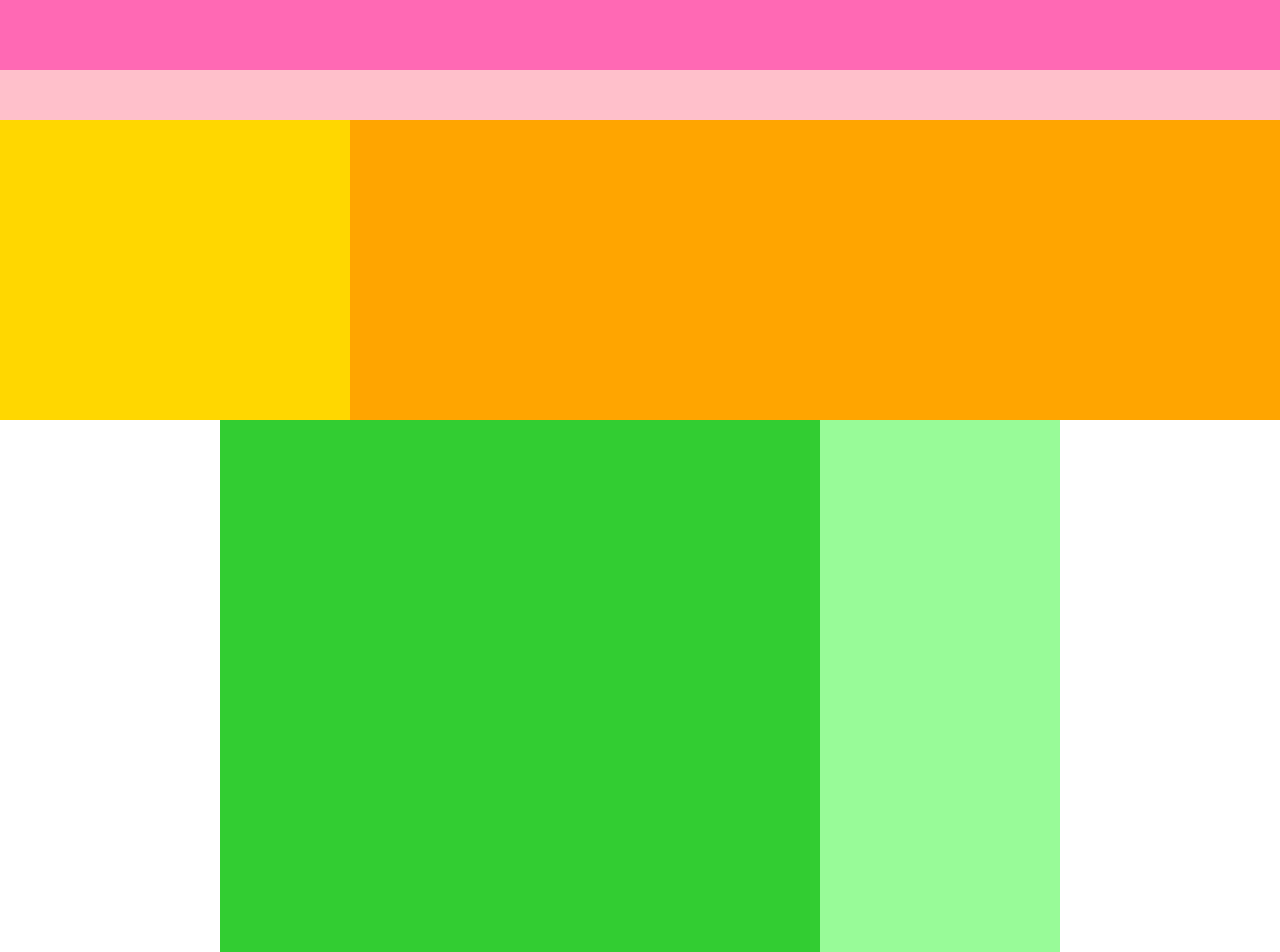
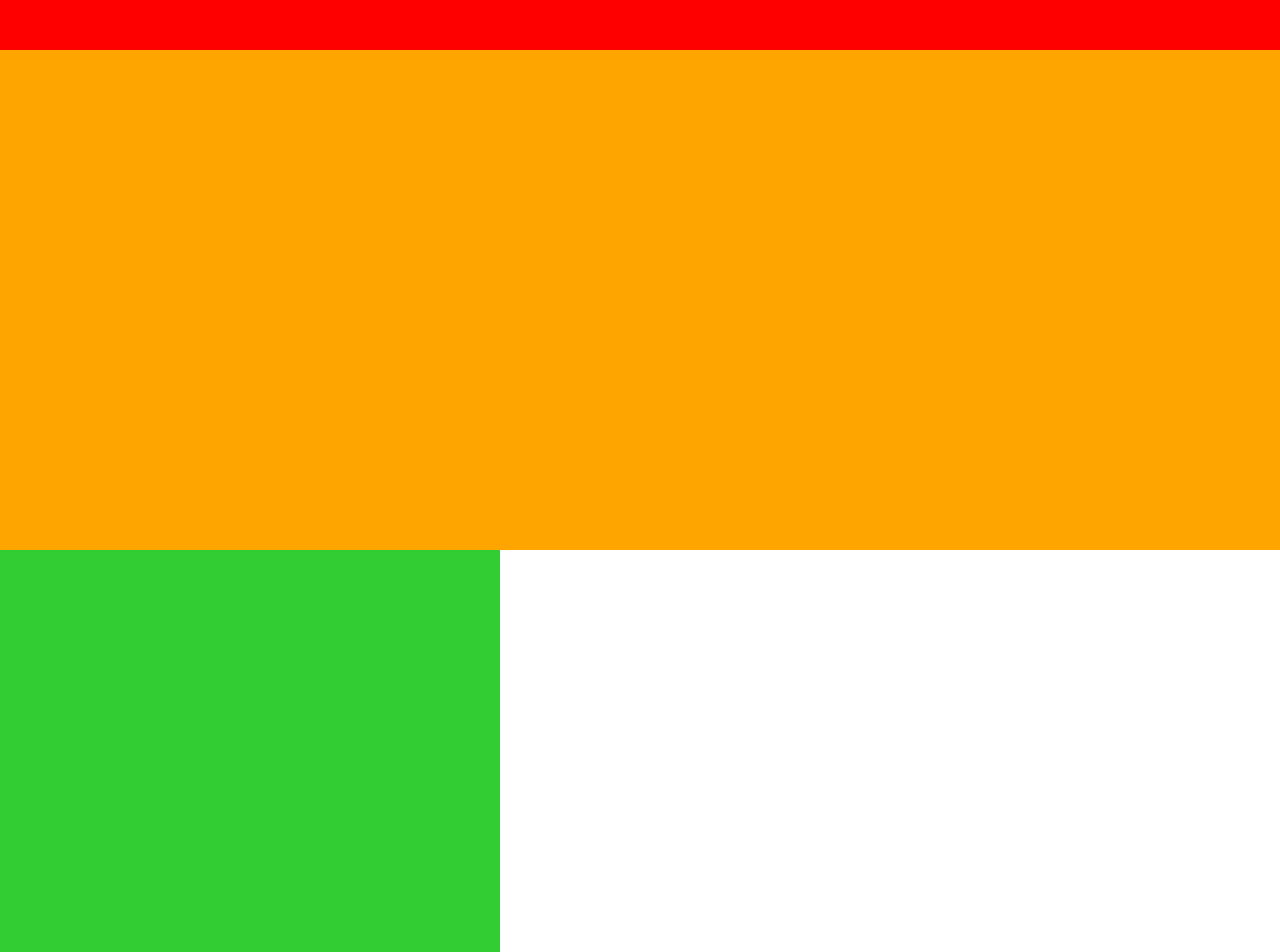
Before and after one commit to o3ts65s3jtj5m/caravan, a plain HTML site: page index.html in a window 1280 px wide. Shown: the top 952 px of the page. Drawn offline with Linux system fonts and the light colour scheme.

Commit message:
[Finish] 1-4

```diff
--- a/index.html
+++ b/index.html
@@ -1,6 +1,5 @@
 <!DOCTYPE html>
 <html lang="ja">
-
   <head>
     <meta charset="UTF-8" />
     <!-- CSSファイルの読み込み -->
@@ -10,22 +9,19 @@
 
   <body>
     <!-- header用のdiv -->
-    <div class="header">
-      <div class="header-top"></div>
-      <div class="header-bottom"></div>
-    </div>
+    <div class="header"></div>
 
     <!-- main-visual用のdiv -->
-    <div class="main-visual">
-      <div class="main-visual-content"></div>
-    </div>
+    <div class="main-visual"></div>
 
     <!-- main用のdiv -->
-    <div class="main">
+    <div class="main"></div>
       <div class="blog"></div>
-      <div class="sidebar"></div>    </div>
+      <div class="sidebar-left"></div>
+      <div class="sidebar-right"></div>
 
     <!-- footer用のdiv -->
     <div class="footer"></div>
+
   </body>
 </html>
--- a/style.css
+++ b/style.css
@@ -1,57 +1,48 @@
-/* ブラウザがそれぞれ持っているCSSをリセットするための記述 */
 * {
   margin: 0;
   padding: 0;
   box-sizing: border-box;
 }
 
-.header {
-  width: 100%; /* 横幅いっぱい */
-  height: 120px; /* 高さ120px */
-  background-color: red; /* 背景色red */
+.main-visual {
+  width: 100%;
+  height: 500px;
+  background-color: orange;
 }
 
-.header-top {
-  width: 100%; /* 横幅いっぱい */
-  height: 70px; /* 高さ70px */
-  background-color: hotpink; /* 背景色hotpink */
-}
-
-.header-bottom {
-  width: 100%; /* 横幅いっぱい */
-  height: 50px; /* 高さ50px */
-  background-color: pink; /* 背景色pink */
-}
-
-.main-visual {
-  width: 100%; /* 横幅いっぱい */
-  height: 300px; /* 高さ300px */
-  background-color: orange; /* 背景色orange */
-}
-
-.main-visual-content {
-  width: 350px; /* 横幅350px */
-  height: 300px; /* 親の高さに揃える */
-  background-color: gold; /* 背景色gold */
+.header {
+  width: 100%;
+  height: 50px;
+  background-color: red;
 }
 
 .main {
-  width: 840px; /* 横幅840px */
-  /* background-color, heightの指定を解除 */  display: flex; /* Flexboxの利用 */
-  justify-content: center; /* 子要素の横並び・中央寄せ */
-  margin: 0 auto; /* 中央寄せ（左右に余白がないとできない） */
+  width: 960px;
+  margin: 0 auto;
+  display: flex;
+  justify-content: center;
 }
+
+.sidebar-left {
+  width: 230px;
+  height: 1400px;
+  background-color: palegreen;
+}
+
 .blog {
-  width: 600px; /* 横幅600px */
-  height: 1400px; /* 高さ1400px */  background-color: limegreen; /* 背景色limegreen */
+  width: 500px;
+  height: 1400px;
+  background-color: limegreen;
 }
-.sidebar {
-  width: 240px; /* 横幅240px */
-  height: 1400px; /* 高さ1400px */  background-color: palegreen; /* 背景色palegreen */
+
+.sidebar-right {
+  width: 230px;
+  height: 1400px;
+  background-color: palegreen;
 }
 
 .footer {
-  width: 100%; /* 横幅いっぱい */
-  height: 120px; /* 高さ120px */
-  background-color: blue; /* 背景色blue */
+  width: 100%;
+  height: 100px;
+  background-color: blue;
 }
```
